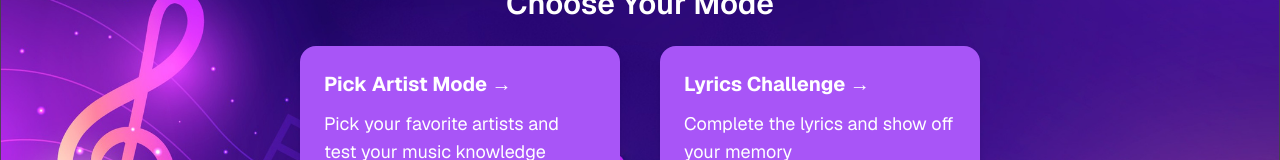
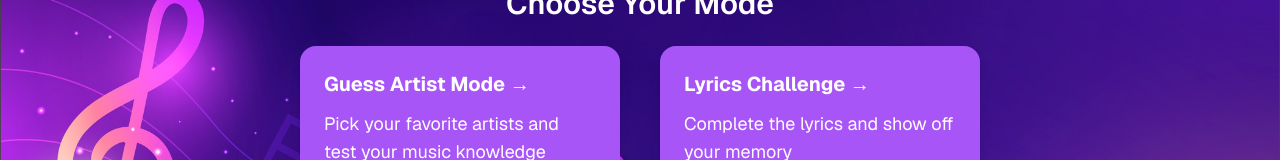
Before and after one commit to anika4anne/guess-the-jam, a Next.js app: page / in a window 1280 px wide. Shown: the part 432-592 px from the top of the page. Built offline with nearby package versions, Linux system fonts and the light colour scheme.

Commit message:
renamed button

```diff
--- a/src/app/page.tsx
+++ b/src/app/page.tsx
@@ -85,7 +85,7 @@ export default function HomePage() {
               >
                 <div className="absolute inset-0 rounded-2xl bg-gradient-to-br from-purple-400/20 to-transparent opacity-0 transition-opacity group-hover:opacity-100"></div>
                 <h3 className="relative text-xl font-bold text-white">
-                  Pick Artist Mode →
+                  Guess Artist Mode →
                 </h3>
                 <p className="relative text-lg">
                   Pick your favorite artists and test your music knowledge
```
